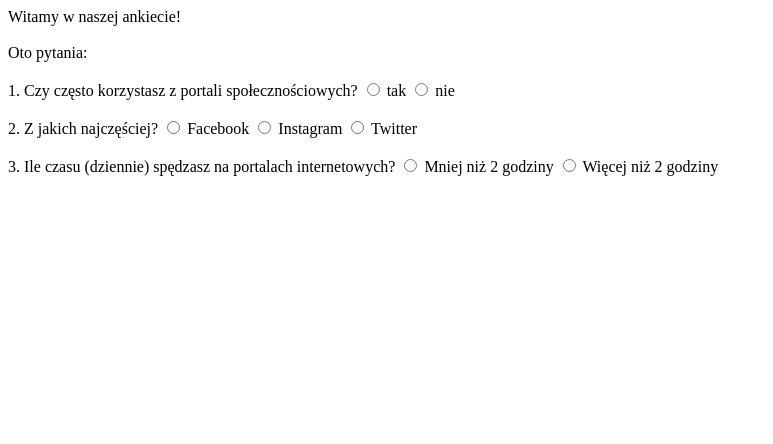
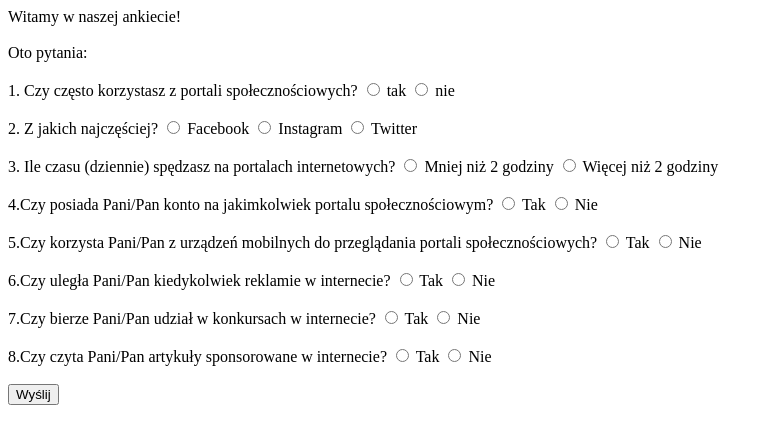
Before and after one commit to skaddyven7/reponew, a PHP site: page / in a window 1280 px wide. Shown: the top 444 px of the page, without its empty margins (0-773 px from the left). Run offline with PHP 8.4, Linux system fonts and the light colour scheme.

Commit message:
Update index.php
dodanie pytań, poprawienie radio.

```diff
--- a/index.php
+++ b/index.php
@@ -9,6 +9,8 @@
 <body>
 
 	Witamy w naszej ankiecie!<br /><br />
+	<form action="index.php" method="post">
+
 	Oto pytania:<br /><br />
 
 	<form action="checkbox-form.php" method="post">
@@ -22,27 +24,74 @@
 
   <br /><br />
 
-	<form action="checkbox-form.php" method="post">
+
 
 	2. Z jakich najczęściej?
 
-	<label><input type="radio" name="ankieta" value="Tak"/> Facebook</label>
+	<label><input type="radio" name="ankieta2" value="Tak"/> Facebook</label>
 
-	<label><input type="radio" name="ankieta" value="Tak" /> Instagram</label>
+	<label><input type="radio" name="ankieta2" value="Tak" /> Instagram</label>
 
-	<label><input type="radio" name="ankieta" value="Tak" /> Twitter</label>
+	<label><input type="radio" name="ankieta2" value="Tak" /> Twitter</label>
 
 
 	<br /><br />
 
-	<form action="checkbox-form.php" method="post">
+
 
 	3. Ile czasu (dziennie) spędzasz na portalach internetowych?
 
-	<label><input type="radio" name="ankieta" value="Tak"/> Mniej niż 2 godziny</label>
+	<label><input type="radio" name="ankieta3" value="Tak"/> Mniej niż 2 godziny</label>
 
-	<label><input type="radio" name="ankieta" value="Tak" /> Więcej niż 2 godziny</label>
+	<label><input type="radio" name="ankieta3" value="Tak" /> Więcej niż 2 godziny</label>
 
+	<br /><br />
+
+
+
+	4.Czy posiada Pani/Pan konto na jakimkolwiek portalu społecznościowym?
+
+		<label><input type="radio" name="ankieta4" value="Tak"/> Tak</label>
+
+		<label><input type="radio" name="ankieta4" value="Tak" /> Nie</label>
+
+	<br /><br />
+
+	5.Czy korzysta Pani/Pan z urządzeń mobilnych do przeglądania portali społecznościowych?
+
+		<label><input type="radio" name="ankieta5" value="Tak"/> Tak</label>
+
+		<label><input type="radio" name="ankieta5" value="Tak" /> Nie</label>
+
+	<br /><br />
+
+
+
+	6.Czy uległa Pani/Pan kiedykolwiek reklamie w internecie?
+
+	<label><input type="radio" name="ankieta6" value="Tak"/> Tak</label>
+
+	<label><input type="radio" name="ankieta6" value="Tak" /> Nie</label>
+
+	<br /><br />
+
+	7.Czy bierze Pani/Pan udział w konkursach w internecie?
+
+	<label><input type="radio" name="ankieta7" value="Tak"/> Tak</label>
+
+	<label><input type="radio" name="ankieta7" value="Tak" /> Nie</label>
+
+	<br /><br />
+	8.Czy czyta Pani/Pan artykuły sponsorowane w internecie?
+
+	<label><input type="radio" name="ankieta8" value="Tak"/> Tak</label>
+
+	<label><input type="radio" name="ankieta8" value="Tak" /> Nie</label>
+	<br /><br />
+
+
+
+	<input type="submit" value="Wyślij" />
 </form>
 
 </body>
```
